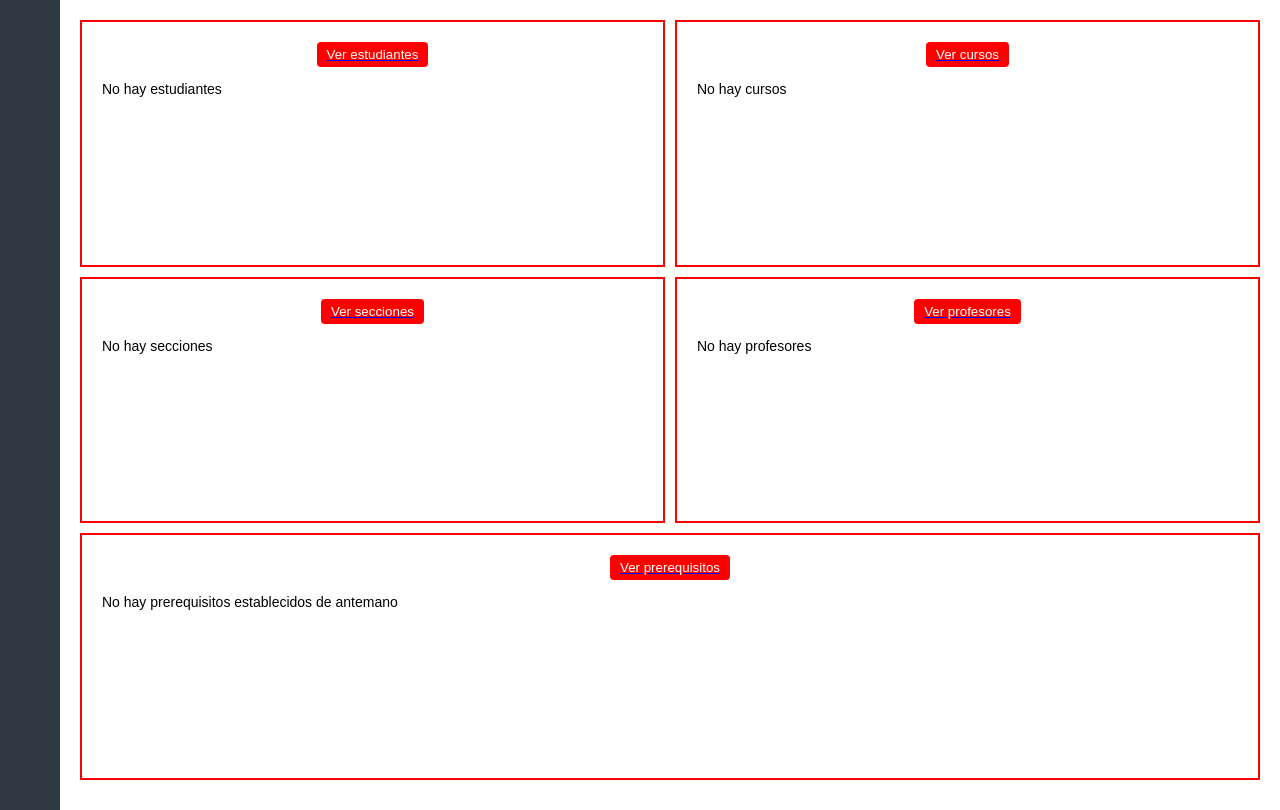
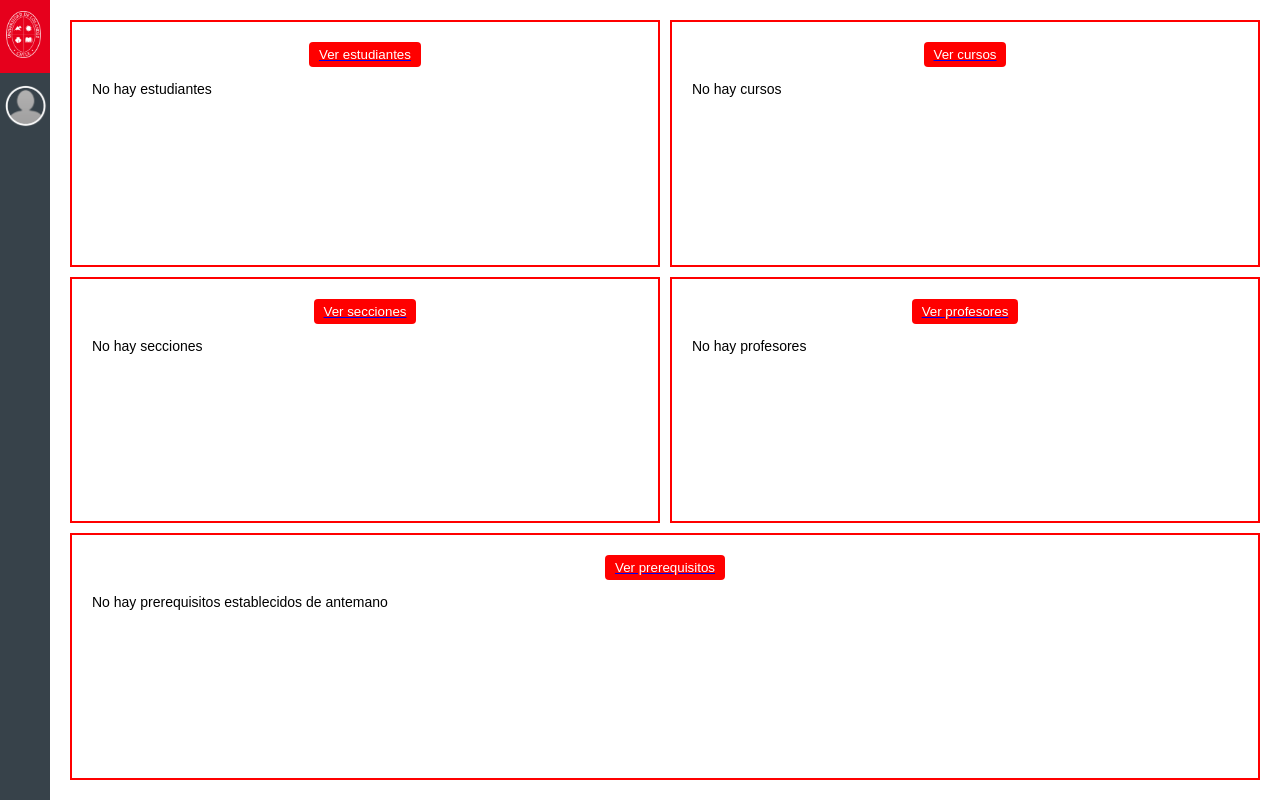
Before and after one commit to FabianSaavedraE/SGA_SoftwareVerificable_grupo1, a Flask app: page / in a window 1280 px wide. Run offline with Flask 3, Linux system fonts and the light colour scheme; data that the repository does not hold is empty.

Commit message:
feat:fixed frontend views for navbar in most html files

```diff
--- a/app/templates/course_instances/index.html
+++ b/app/templates/course_instances/index.html
@@ -1,3 +1,5 @@
+{% include 'navbar.html' %}
+
 <h1>Instancias de cursos</h1>
 
 <table>
--- a/app/templates/main.html
+++ b/app/templates/main.html
@@ -13,29 +13,6 @@
 
         body {
             display: flex;
-        }
-
-        .sidebar {
-            width: 60px;
-            background-color: #2f3943;
-            height: 100vh;
-            display: flex;
-            flex-direction: column;
-            align-items: center;
-            padding-top: 10px;
-        }
-
-        .sidebar img.logo {
-            width: 40px;
-            height: 40px;
-            margin-bottom: 20px;
-        }
-
-        .sidebar img.user-icon {
-            width: 35px;
-            height: 35px;
-            border-radius: 50%;
-            cursor: default;
         }
 
         .main {
@@ -106,9 +83,7 @@
     </style>
 </head>
 <body>
-
-    <div class="sidebar">
-    </div>
+    {% include 'navbar.html' %}
 
     <div class="main">
         <div class="grid">
--- /dev/null
+++ b/app/templates/navbar.html
@@ -0,0 +1,56 @@
+<div class="sidebar">
+    <div class="logo-container">
+        <a href="/">
+            <img src="{{ url_for('static', filename='logo.png') }}" alt="Logo" class="logo">
+        </a>
+    </div>
+    <div class="user-section">
+        <img src="{{ url_for('static', filename='user_icon.png') }}" alt="User Icon" class="user-icon">
+    </div>
+</div>
+
+<style>
+.sidebar {
+    width: 50px;
+    background-color: #37424a;
+    height: 100vh;
+    display: flex;
+    flex-direction: column;
+    align-items: center;
+    padding: 0;
+}
+
+.logo-container {
+    width: 100%;
+    background-color: #e6001c;
+    display: flex;
+    justify-content: center;
+    align-items: center;
+    padding: 1px 0;
+}
+
+.logo-container img.logo {
+    width: 70%;
+    margin-left: 12%;
+    margin-top: 20%;
+    margin-bottom: 20%;
+    height: 70%;
+    object-fit: contain;
+    align-items: center;
+}
+
+.user-section {
+    margin-top: 10px;
+    width: 100%;
+    display: flex;
+    flex-direction: column;
+    align-items: center;
+}
+
+.user-section img.user-icon {
+    width: 90%;
+    height: 90%;
+    border-radius: 50%;
+    margin-bottom: 10px;
+}
+</style>
```
Also changed, not shown: app/templates/course_instances/create.html (+1 -12 lines), app/templates/course_instances/show.html (+1 -8 lines), app/templates/course_prerequisites/create.html (+1 -13 lines), app/templates/course_prerequisites/edit.html (+1 -14 lines), app/templates/course_prerequisites/index.html (+2 -14 lines), app/templates/course_sections/create.html (+2 -7 lines), app/templates/course_sections/index.html (+2 -12 lines), app/templates/course_sections/show.html (+1 -7 lines), app/templates/courses/create.html (+1 -13 lines), app/templates/courses/edit.html (+1 -13 lines), app/templates/courses/index.html (+2 -13 lines), app/templates/courses/show.html (+2 -12 lines), app/templates/students/index.html (+1 -14 lines), app/templates/teachers/index.html (+2 -13 lines), 2 more files.
